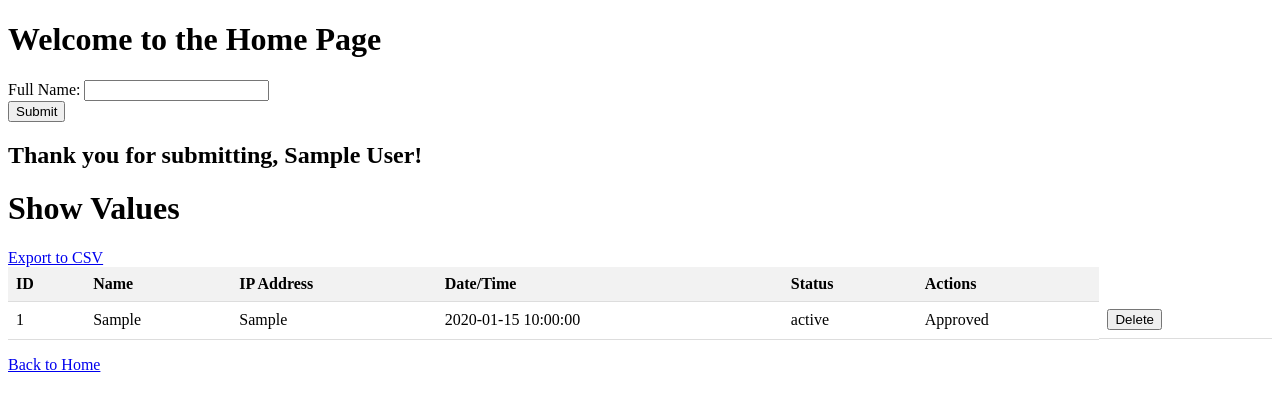
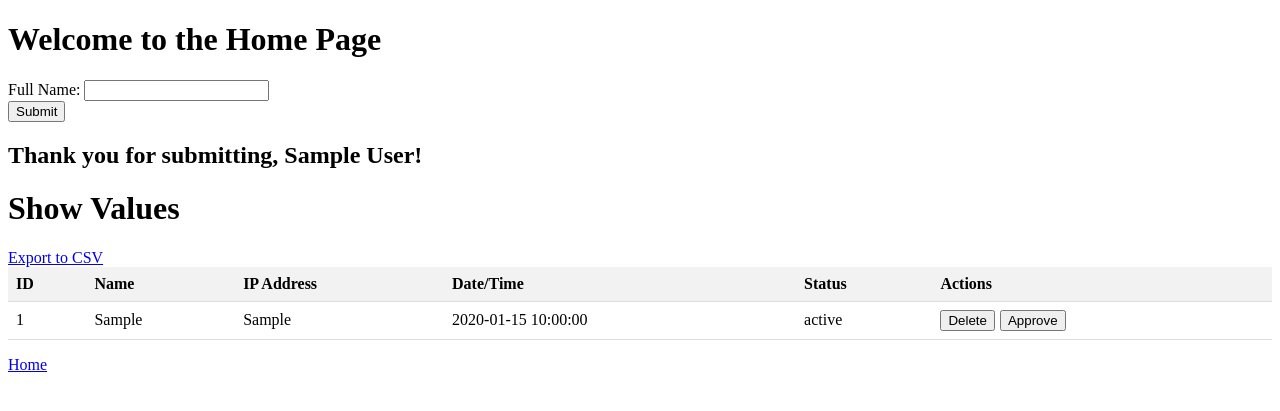
Before and after one commit to saurabhproject1/SSC_Login, a Flask app: template templates/home.html in a window 1280 px wide. Shown: the top 411 px of the page. Run offline with Flask 3, Linux system fonts and the light colour scheme; the template is opened without the code that fills it: most values are stand-ins (such as "Sample title", 1, 10 or a date in 2020).

Commit message:
approve and delete

```diff
--- a/main.py
+++ b/main.py
@@ -3,18 +3,22 @@ from io import StringIO
 from flask import Flask, render_template, request, redirect, Response
 from sqlalchemy import create_engine, text
 import socket
+
 db_connection_string = "mysql+pymysql://2s9rnkpdynd2cp3r1b6m:pscale_pw_F8W9PBSanHaqPvIWTwvPRmsSxHEKHRFmWv2PPNUGnEY@aws.connect.psdb.cloud/ssc_att?charset=utf8mb4"
 engine = create_engine(db_connection_string, connect_args={"ssl": {"ssl_ca": "/etc/ssl/cert.pem"}})
 app = Flask(__name__)
+
 def verify_password(username, password):
     with engine.connect() as conn:
         stmt = text("SELECT COUNT(*) FROM sst_password WHERE username = :username AND password = :password")
         result = conn.execute(stmt, {"username": username, "password": password})
         count = result.scalar()
         return count > 0
+
 @app.route("/")
 def login_form():
     return render_template("login.html", error_message="")
+
 @app.route("/login", methods=['POST'])
 def login():
     username = request.form['username']
@@ -26,6 +30,7 @@ def login():
     else:
         # Authentication failed, show error message
         return render_template("login.html", error_message="Invalid username or password")
+
 # Add application to database
 def add_application_to_db(data):
     with engine.connect() as conn:
@@ -33,18 +38,26 @@ def add_application_to_db(data):
         values = [{'name': nm, 'ip_address': request.remote_addr} for nm in data.getlist('Full_name')]
         conn.execute(stmt, values)
         return data.get('Full_name')
+
 # Delete application from database
 def delete_application_from_db(row_id):
     with engine.connect() as conn:
         stmt = text("DELETE FROM SST_ATT_NEW_TBL_1 WHERE id = :row_id")
         conn.execute(stmt, {'row_id': row_id})
+
+# Update status to 'Approved' in the database
+def update_status_to_approved(row_id):
+    with engine.connect() as conn:
+        stmt = text("UPDATE SST_ATT_NEW_TBL_1 SET status = 'Approved' WHERE id = :row_id")
+        conn.execute(stmt, {'row_id': row_id})
+
 # Execute SQL statement
 def execute_sql_statement():
     with engine.connect() as conn:
         stmt = text("SELECT * FROM SST_ATT_NEW_TBL_1 ORDER BY id DESC")
         result = conn.execute(stmt)
         return result.fetchall()
-# Home page
+
 @app.route("/home", methods=['GET', 'POST'])
 def home():
     if request.method == 'POST':
@@ -60,8 +73,9 @@ def home():
 
     data = execute_sql_statement()
     return render_template("home.html", message=message, data=data)
-# Delete route
+
 @app.route("/delete", methods=['POST'])
+
 def delete():
     row_id = request.form.get('id')
     if row_id:
@@ -74,7 +88,8 @@ def delete():
     else:
         return "Invalid request"
 
-import csv
+
+
 from flask import Flask, render_template, request, redirect, Response
 from sqlalchemy import create_engine, text
 # ... (existing code omitted for brevity)
@@ -93,6 +108,20 @@ def export_csv():
         yield from csv_file
     return Response(generate_csv(), mimetype='text/csv', headers={'Content-Disposition': 'attachment;filename=values.csv'})
 
+@app.route("/approve", methods=['POST'])
+def approve():
+    row_id = request.form.get('id')
+    if row_id:
+        try:
+            update_status_to_approved(row_id)
+            return redirect("/home")
+        except Exception as e:
+            print(e)
+            return "Failed to approve. Please try again later."
+    else:
+        return "Invalid request"
+
+
 # Showvalue page
 @app.route("/showvalue")
 def showvalue():
--- a/templates/home.html
+++ b/templates/home.html
@@ -79,25 +79,15 @@
                         <td>{{ row.ip }}</td>
                         <td>{{ row.created_at }}</td>
                       <td>{{ row.status }}</td>
-
-                        <td>
-                            {% if row.status == 0 %}
-                                Pending
-                            {% else %}
-                                Approved
-                            {% endif %}
-                        </td>
-                        <td class="actions">
+                          <td class="actions">
                             <form action="/delete" method="POST" onsubmit="return confirm('Are you sure you want to delete this row?');">
                                 <input type="hidden" name="id" value="{{ row.id }}">
                                 <button type="submit">Delete</button>
                             </form>
-                            {% if row.status == 0 %}
-                                <form action="/approve" method="POST">
-                                    <input type="hidden" name="id" value="{{ row.id }}">
-                                    <button type="submit">Approve</button>
-                                </form>
-                            {% endif %}
+                            <form action="/approve" method="POST">
+                                <input type="hidden" name="id" value="{{ row.id }}">
+                                <button type="submit">Approve</button>
+                            </form>
                         </td>
                     </tr>
                 {% endfor %}
@@ -107,6 +97,6 @@
         <p class="no-values-message">No values found.</p>
     {% endif %}
 
-    <p><a href="/home">Back to Home</a></p>
+    <p><a href="/home">Home</a></p>
 </body>
 </html>
```
